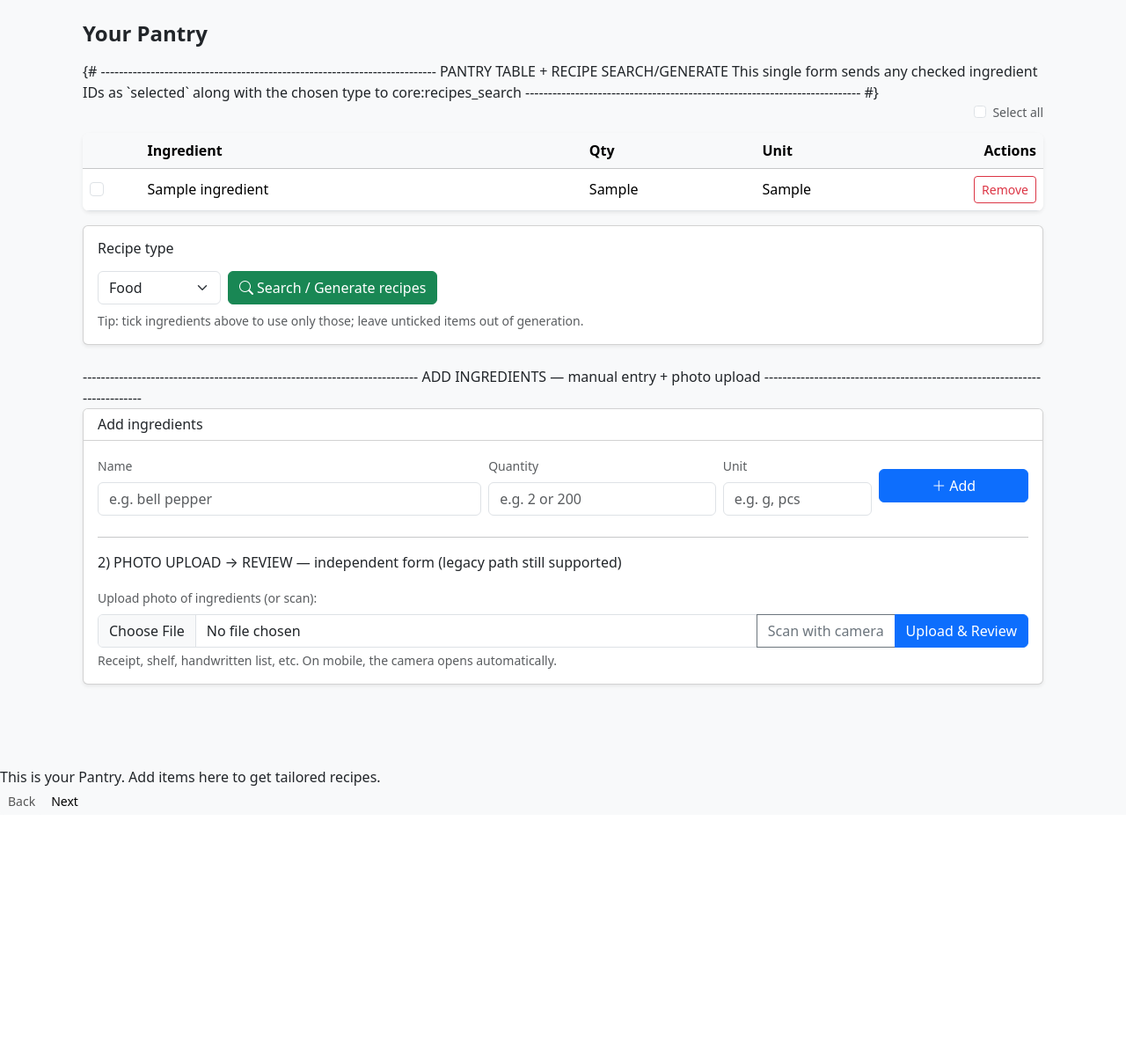
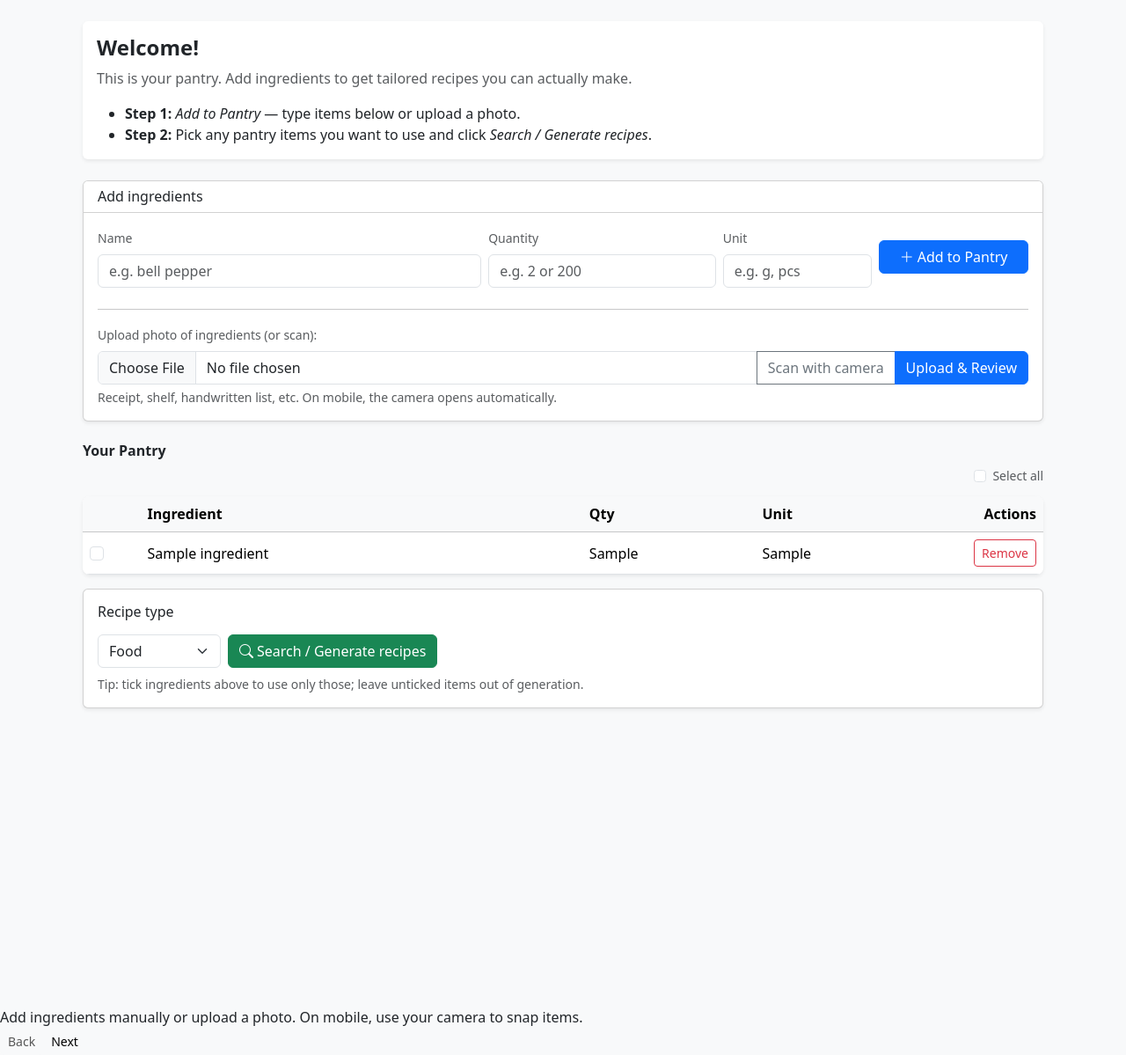
Before and after one commit to gustavowmarques/smart-recipe-app, a Django app: page /dashboard/ in a window 1280 px wide. Shown: the part 57-1256 px from the top of the page at 88% size. Before the commit the page ends 973 px from the top, so only its background shows below. Run offline with Django 5.2, Linux system fonts and the light colour scheme; a user stored in the database is signed in; tables that the repository leaves empty hold one stand-in row (values such as "Sample post"); some libraries are stand-ins or nearby versions.

Commit message:
instructions added to dashboard page

```diff
--- a/templates/core/dashboard.html
+++ b/templates/core/dashboard.html
@@ -1,11 +1,11 @@
 {% extends "core/base.html" %}
 {% load static %}
 {% block title %}Dashboard{% endblock %}
+
 {% block body_attrs %}
   data-enable-tour="1"
   data-presign-url="{% url 'core:presign_s3_upload' %}"
 {% endblock %}
-
 
 {% block content %}
 <div class="container my-4">
@@ -18,27 +18,108 @@
     </div>
   {% endfor %}
 
-  {# Tour step 1: Pantry header #}
-  <h1 class="h4 fw-semibold mb-3"
+  {# ---------- friendly intro / guidance ---------- #}
+  {% with has_items=ingredients|length %}
+  <div class="card border-0 shadow-sm mb-4">
+    <div class="card-body">
+      <h1 class="h4 fw-semibold mb-2">Welcome!</h1>
+      <p class="text-muted mb-3">
+        This is your pantry. Add ingredients to get tailored recipes you can actually make.
+      </p>
+      <ul class="mb-0">
+        <li><strong>Step 1:</strong> <em>Add to Pantry</em> — type items below or upload a photo.</li>
+        <li><strong>Step 2:</strong> Pick any pantry items you want to use and click <em>Search / Generate recipes</em>.</li>
+      </ul>
+
+      {% if not has_items %}
+        <div class="alert alert-info d-flex align-items-start gap-2 mt-3 mb-0">
+          <i class="bi bi-info-circle"></i>
+          <div>
+            Your pantry is empty — add your first ingredient below to get started.
+          </div>
+        </div>
+      {% endif %}
+    </div>
+  </div>
+  {% endwith %}
+
+  {# ---------- ADD INGREDIENTS (first) ---------- #}
+  <div class="card shadow-sm mb-4"
+       id="add-ingredients-card"
        data-tour-step="1"
-      data-tour-text="This is your Pantry. Add items here to get tailored recipes.">
-    Your Pantry
-  </h1>
+       data-tour-text="Add ingredients manually or upload a photo. On mobile, use your camera to snap items.">
+    <div class="card-header bg-white">
+      <h2 class="h6 mb-0">Add ingredients</h2>
+    </div>
+    <div class="card-body">
 
-  {# --------------------------------------------------------------------------
-     PANTRY TABLE + RECIPE SEARCH/GENERATE
-     This single form sends any checked ingredient IDs as `selected`
-     along with the chosen type to core:recipes_search
-     -------------------------------------------------------------------------- #}
+      {# 1) Manual add (independent form) #}
+      <form method="post" action="{% url 'core:add_ingredient' %}" class="mb-4">
+        {% csrf_token %}
+        <div class="row g-2 align-items-center">
+          <div class="col-lg-5">
+            <label class="form-label small text-muted">Name</label>
+            <input type="text" name="name" class="form-control" placeholder="e.g. bell pepper" required>
+          </div>
+          <div class="col-lg-3">
+            <label class="form-label small text-muted">Quantity</label>
+            <input type="text" name="quantity" class="form-control" placeholder="e.g. 2 or 200">
+          </div>
+          <div class="col-lg-2">
+            <label class="form-label small text-muted">Unit</label>
+            <input type="text" name="unit" class="form-control" placeholder="e.g. g, pcs">
+          </div>
+          <div class="col-lg-2 d-flex align-items-end">
+            <button class="btn btn-primary w-100">
+              <i class="bi bi-plus-lg me-1"></i>Add to Pantry
+            </button>
+          </div>
+        </div>
+      </form>
+
+      <hr class="my-3">
+
+      {# 2) Photo upload (independent form) #}
+      <form class="mt-3" method="post" action="{% url 'core:pantry_extract_start' %}"
+            enctype="multipart/form-data" id="pantry-photo-form">
+        {% csrf_token %}
+        <label for="upload" class="form-label small text-muted">Upload photo of ingredients (or scan):</label>
+        <div class="input-group">
+          <input type="file" name="upload" id="upload" accept="image/*" capture="environment"
+                 class="form-control" aria-label="Upload a photo of your ingredients" required>
+          <button class="btn btn-outline-secondary" type="button" id="scan-btn">Scan with camera</button>
+          <button class="btn btn-primary" type="submit" id="upload-submit">Upload &amp; Review</button>
+        </div>
+        <div class="form-text">Receipt, shelf, handwritten list, etc. On mobile, the camera opens automatically.</div>
+
+        <div id="upload-progress" class="mt-2 d-none">
+          <div class="progress" role="progressbar" aria-label="Upload progress">
+            <div class="progress-bar" style="width: 0%">0%</div>
+          </div>
+          <small class="text-muted" id="upload-status">Preparing…</small>
+        </div>
+      </form>
+
+      {# hand-off form after S3 upload #}
+      <form id="start-extract-form" method="post" action="{% url 'core:pantry_extract_start' %}" class="d-none">
+        {% csrf_token %}
+        <input type="hidden" name="s3_key" id="s3_key">
+      </form>
+    </div>
+  </div>
+
+  {# ---------- PANTRY TABLE + GENERATE (last) ---------- #}
   <form method="post" action="{% url 'core:recipes_search' %}"
         id="generate-form"
         data-tour-step="2"
         data-tour-text="Pick what you want to cook & click Search / Generate to see recipes.">
     {% csrf_token %}
 
+    <h2 class="h6 fw-semibold mb-2">Your Pantry</h2>
+
     <div class="d-flex justify-content-end align-items-center mb-2 small text-muted">
       <div class="form-check">
-        <input id="select-all" class="form-check-input" type="checkbox">
+        <input id="select-all" class="form-check-input" type="checkbox" {% if not ingredients %}disabled{% endif %}>
         <label for="select-all" class="form-check-label">Select all</label>
       </div>
     </div>
@@ -76,110 +157,43 @@
       </table>
     </div>
 
+    {# Generate section LAST #}
     <div class="card mb-4 shadow-sm">
       <div class="card-body">
         <h2 class="h6 mb-3">Recipe type</h2>
         <div class="row g-2 align-items-center">
           <div class="col-auto">
-            <select class="form-select" name="type" style="min-width: 140px;">
+            <select class="form-select" name="type" style="min-width: 140px;" {% if not ingredients %}disabled{% endif %}>
               <option value="food" selected>Food</option>
               <option value="drink">Drink</option>
             </select>
           </div>
           <div class="col-auto">
+            {% if ingredients %}
               <button class="btn btn-success">
                 <i class="bi bi-search me-1"></i>Search / Generate recipes
               </button>
+            {% else %}
+              <button class="btn btn-secondary" disabled>
+                <i class="bi bi-search me-1"></i>Search / Generate recipes
+              </button>
+            {% endif %}
           </div>
         </div>
+
+        {% if not ingredients %}
+          <div class="text-muted small mt-2">
+            Please add <strong>at least one ingredient</strong> to your pantry to enable recipe generation.
+          </div>
+        {% else %}
           <div class="text-muted small mt-2">
             Tip: tick ingredients above to use only those; leave unticked items out of generation.
           </div>
+        {% endif %}
       </div>
     </div>
   </form>
 
-  --------------------------------------------------------------------------
-     ADD INGREDIENTS — manual entry + photo upload
-  --------------------------------------------------------------------------
-  <div class="card shadow-sm"
-       id="add-ingredients-card"
-       data-tour-step="3"
-       data-tour-text="Add ingredients manually or upload a photo. On mobile, use your camera to snap items.">
-    <div class="card-header bg-white">
-      <h2 class="h6 mb-0">Add ingredients</h2>
-    </div>
-    <div class="card-body">
-
-      {# 1) MANUAL ADD — independent form so required fields apply only here #}
-      <form method="post" action="{% url 'core:add_ingredient' %}" class="mb-4">
-        {% csrf_token %}
-        <div class="row g-2 align-items-center">
-          <div class="col-lg-5">
-            <label class="form-label small text-muted">Name</label>
-            <input type="text" name="name" class="form-control" placeholder="e.g. bell pepper" required>
-          </div>
-          <div class="col-lg-3">
-            <label class="form-label small text-muted">Quantity</label>
-            <input type="text" name="quantity" class="form-control" placeholder="e.g. 2 or 200">
-          </div>
-          <div class="col-lg-2">
-            <label class="form-label small text-muted">Unit</label>
-            <input type="text" name="unit" class="form-control" placeholder="e.g. g, pcs">
-          </div>
-          <div class="col-lg-2 d-flex align-items-end">
-            <button class="btn btn-primary w-100">
-              <i class="bi bi-plus-lg me-1"></i>Add
-            </button>
-          </div>
-        </div>
-      </form>
-
-      <hr class="my-3">
-
-       2) PHOTO UPLOAD → REVIEW — independent form (legacy path still supported)
-      <form class="mt-3" method="post" action="{% url 'core:pantry_extract_start' %}" enctype="multipart/form-data" id="pantry-photo-form">
-        {% csrf_token %}
-
-        <label for="upload" class="form-label small text-muted">Upload photo of ingredients (or scan):</label>
-        <div class="input-group">
-          {# IMPORTANT: name must be 'upload' to match request.FILES['upload'] in the view #}
-          <input
-            type="file"
-            name="upload"
-            id="upload"
-            accept="image/*"
-            capture="environment"
-            class="form-control"
-            aria-label="Upload a photo of your ingredients"
-            required
-          >
-          <button class="btn btn-outline-secondary" type="button" id="scan-btn">Scan with camera</button>
-          <button class="btn btn-primary" type="submit" id="upload-submit">
-            Upload &amp; Review
-          </button>
-        </div>
-        <div class="form-text">
-          Receipt, shelf, handwritten list, etc. On mobile, the camera opens automatically.
-        </div>
-
-        {# Progress UI for direct-to-S3 — shown by JS #}
-        <div id="upload-progress" class="mt-2 d-none">
-          <div class="progress" role="progressbar" aria-label="Upload progress">
-            <div class="progress-bar" style="width: 0%">0%</div>
-          </div>
-          <small class="text-muted" id="upload-status">Preparing…</small>
-        </div>
-      </form>
-
-      {# Hidden hand-off form used after S3 upload succeeds #}
-      <form id="start-extract-form" method="post" action="{% url 'core:pantry_extract_start' %}" class="d-none">
-        {% csrf_token %}
-        <input type="hidden" name="s3_key" id="s3_key">
-      </form>
-
-    </div>
-  </div>
 </div>
 {% endblock %}
 
@@ -187,6 +201,16 @@
   {{ block.super }}
   <script src="{% static 'js/tour.js' %}" defer></script>
   <script src="{% static 'js/dashboard.js' %}" defer></script>
-  {# Intercepts Upload & Review to do a presigned POST to S3, then submits start-extract-form #}
   <script src="{% static 'js/direct_s3_upload.v2.js' %}" defer></script>
+  <script>
+    // Minor UX: "Select all" checkbox toggles item checkboxes (when enabled)
+    document.addEventListener('DOMContentLoaded', function () {
+      const selectAll = document.getElementById('select-all');
+      if (selectAll && !selectAll.disabled) {
+        selectAll.addEventListener('change', () => {
+          document.querySelectorAll('.ing-check').forEach(cb => cb.checked = selectAll.checked);
+        });
+      }
+    });
+  </script>
 {% endblock %}
```
Lines whose indentation alone changed are shown as unchanged.
